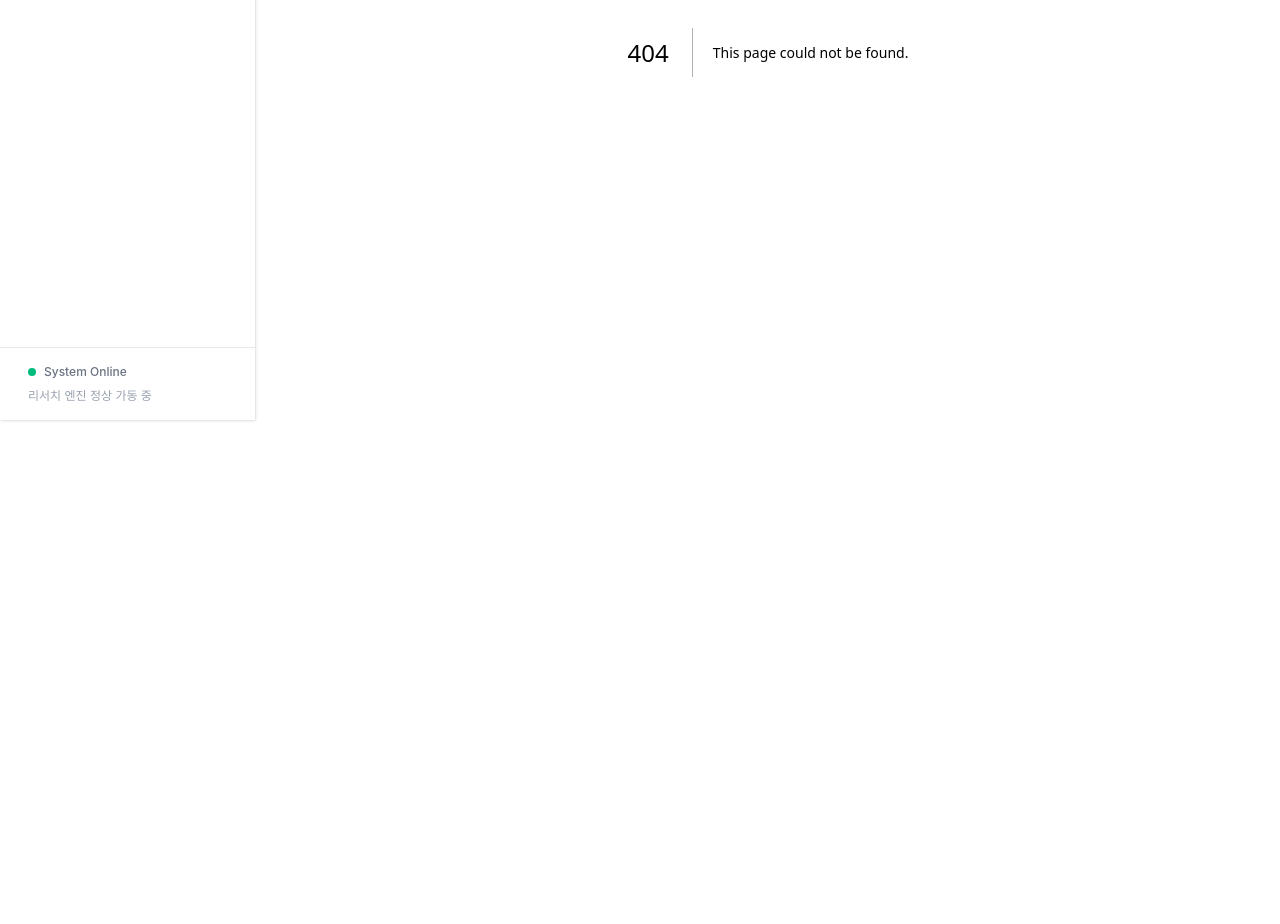
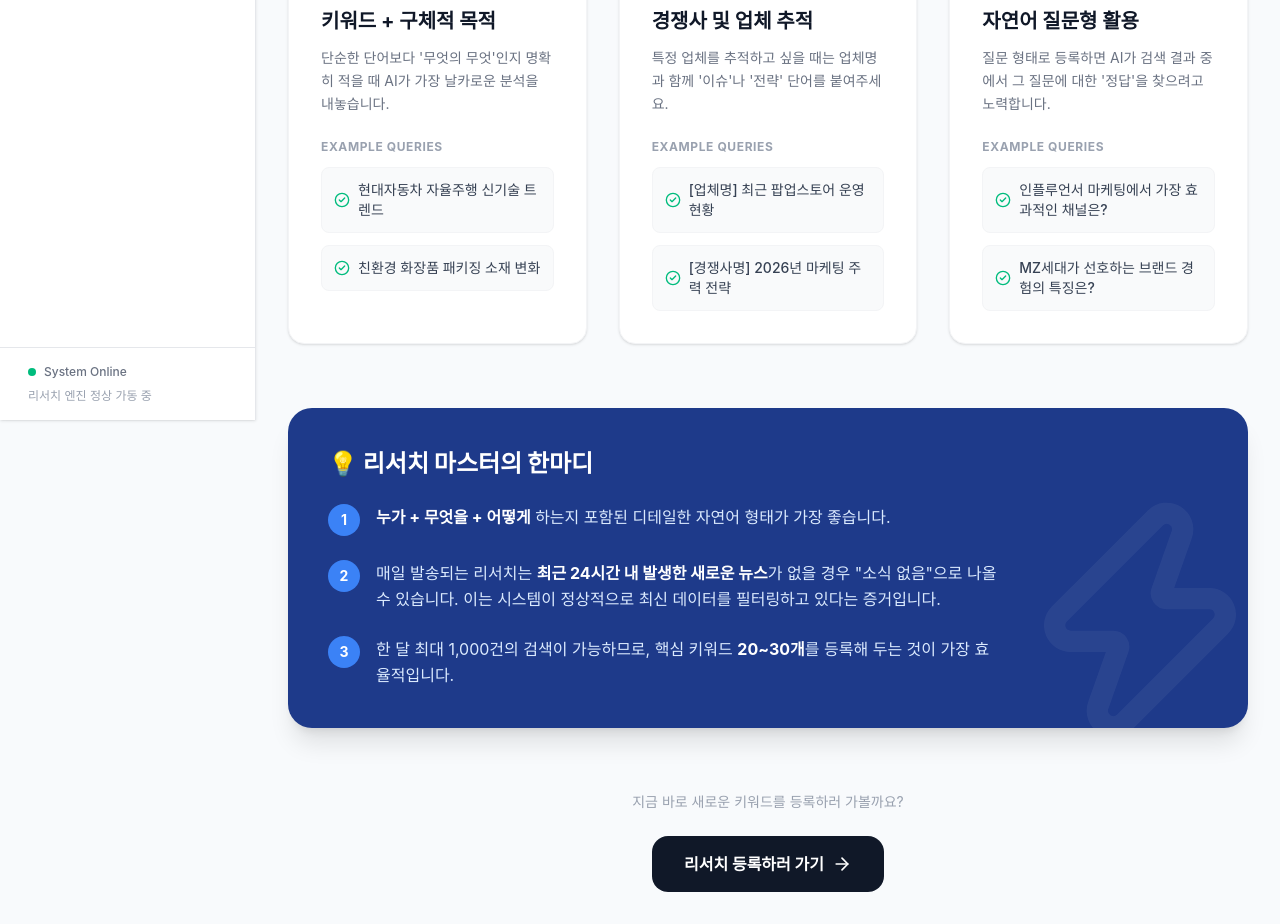
Before and after one commit to goodemotion10-prog/brandingforyou-dashboard, a Next.js app: page /tips in a window 1280 px wide. Before the commit this address had no page. Shown: the part 380-1304 px from the top of the page. Before the commit the page ends 864 px from the top, so only its background shows below. Built offline with nearby package versions, Linux system fonts and the light colour scheme.

Commit message:
feat: add research tips page and update sidebar navigation

```diff
--- /dev/null
+++ b/src/app/tips/page.tsx
@@ -0,0 +1,124 @@
+"use client";
+
+import {
+  Lightbulb,
+  Target,
+  Users,
+  Search,
+  CheckCircle2,
+  ArrowRight,
+  Zap,
+  MessageSquare,
+  Sparkles
+} from "lucide-react";
+
+const TipCard = ({ icon: Icon, title, description, examples, color }: any) => (
+  <div className="bg-white rounded-2xl border border-gray-100 p-8 shadow-sm hover:shadow-md transition-all hover:border-brand-200 group">
+    <div className={`w-12 h-12 rounded-xl ${color} flex items-center justify-center mb-6 group-hover:scale-110 transition-transform`}>
+      <Icon className="w-6 h-6 text-white" />
+    </div>
+    <h3 className="text-xl font-bold text-gray-900 mb-3">{title}</h3>
+    <p className="text-gray-500 text-sm leading-relaxed mb-6">
+      {description}
+    </p>
+    <div className="space-y-3">
+      <p className="text-xs font-bold text-gray-400 uppercase tracking-wider">Example Queries</p>
+      {examples.map((ex: string, i: number) => (
+        <div key={i} className="flex items-center gap-2 p-3 bg-gray-50 rounded-lg border border-gray-100 text-sm text-gray-700 font-medium">
+          <CheckCircle2 className="w-4 h-4 text-emerald-500 flex-shrink-0" />
+          {ex}
+        </div>
+      ))}
+    </div>
+  </div>
+);
+
+export default function TipsPage() {
+  return (
+    <div className="max-w-6xl animate-in fade-in slide-in-from-bottom-4 duration-700">
+      <header className="mb-12">
+        <div className="inline-flex items-center gap-2 px-3 py-1 rounded-full bg-brand-50 text-brand-600 text-xs font-bold mb-4">
+          <Sparkles className="w-3 h-3" />
+          RESEARCH GUIDE
+        </div>
+        <h1 className="text-4xl font-black text-gray-900 mb-4 tracking-tight leading-tight">
+          더 날카로운 리서치 결과를 <br/>얻기 위한 가이드
+        </h1>
+        <p className="text-lg text-gray-500 max-w-2xl font-medium">
+          키워드 조합 하나로 AI의 분석 깊이가 달라집니다. <br/>브랜딩포유 대시보드를 200% 활용하는 방법을 알아보세요.
+        </p>
+      </header>
+
+      <div className="grid grid-cols-1 md:grid-cols-2 lg:grid-cols-3 gap-8 mb-16">
+        <TipCard
+          icon={Target}
+          title="키워드 + 구체적 목적"
+          description="단순한 단어보다 '무엇의 무엇'인지 명확히 적을 때 AI가 가장 날카로운 분석을 내놓습니다."
+          examples={[
+            "현대자동차 자율주행 신기술 트렌드",
+            "친환경 화장품 패키징 소재 변화"
+          ]}
+          color="bg-blue-600"
+        />
+        <TipCard
+          icon={Users}
+          title="경쟁사 및 업체 추적"
+          description="특정 업체를 추적하고 싶을 때는 업체명과 함께 '이슈'나 '전략' 단어를 붙여주세요."
+          examples={[
+            "[업체명] 최근 팝업스토어 운영 현황",
+            "[경쟁사명] 2026년 마케팅 주력 전략"
+          ]}
+          color="bg-brand-600"
+        />
+        <TipCard
+          icon={MessageSquare}
+          title="자연어 질문형 활용"
+          description="질문 형태로 등록하면 AI가 검색 결과 중에서 그 질문에 대한 '정답'을 찾으려고 노력합니다."
+          examples={[
+            "인플루언서 마케팅에서 가장 효과적인 채널은?",
+            "MZ세대가 선호하는 브랜드 경험의 특징은?"
+          ]}
+          color="bg-indigo-600"
+        />
+      </div>
+
+      <section className="bg-brand-900 rounded-3xl p-10 text-white relative overflow-hidden shadow-xl">
+        <Zap className="absolute right-[-20px] bottom-[-20px] w-64 h-64 text-white opacity-5" />
+        <div className="relative z-10 max-w-2xl">
+          <h2 className="text-2xl font-black mb-6">💡 리서치 마스터의 한마디</h2>
+          <div className="space-y-6">
+            <div className="flex gap-4">
+              <div className="w-8 h-8 rounded-full bg-brand-500 flex items-center justify-center font-bold text-sm shrink-0">1</div>
+              <p className="text-brand-100 leading-relaxed">
+                <strong className="text-white">누가 + 무엇을 + 어떻게</strong> 하는지 포함된 디테일한 자연어 형태가 가장 좋습니다.
+              </p>
+            </div>
+            <div className="flex gap-4">
+              <div className="w-8 h-8 rounded-full bg-brand-500 flex items-center justify-center font-bold text-sm shrink-0">2</div>
+              <p className="text-brand-100 leading-relaxed">
+                매일 발송되는 리서치는 <strong className="text-white">최근 24시간 내 발생한 새로운 뉴스</strong>가 없을 경우 "소식 없음"으로 나올 수 있습니다. 이는 시스템이 정상적으로 최신 데이터를 필터링하고 있다는 증거입니다.
+              </p>
+            </div>
+            <div className="flex gap-4">
+              <div className="w-8 h-8 rounded-full bg-brand-500 flex items-center justify-center font-bold text-sm shrink-0">3</div>
+              <p className="text-brand-100 leading-relaxed">
+                한 달 최대 1,000건의 검색이 가능하므로, 핵심 키워드 <strong className="text-white">20~30개</strong>를 등록해 두는 것이 가장 효율적입니다.
+              </p>
+            </div>
+          </div>
+        </div>
+      </section>
+
+      <footer className="mt-16 text-center">
+        <p className="text-gray-400 text-sm mb-6">지금 바로 새로운 키워드를 등록하러 가볼까요?</p>
+        <a
+          href="/research"
+          className="inline-flex items-center gap-2 px-8 py-4 bg-gray-900 text-white font-bold rounded-2xl hover:bg-gray-800 transition-all hover:scale-105"
+        >
+          리서치 등록하러 가기
+          <ArrowRight className="w-5 h-5" />
+        </a>
+      </footer>
+    </div>
+  );
+}
--- a/src/components/Sidebar.tsx
+++ b/src/components/Sidebar.tsx
@@ -7,7 +7,8 @@ import {
   Search,
   History,
   Settings,
-  Sparkles
+  Sparkles,
+  Lightbulb
 } from "lucide-react";
 
 const menuItems = [
@@ -15,6 +16,7 @@ const menuItems = [
   { icon: Search, label: "리서치 관리", href: "/research" },
   { icon: History, label: "리서치 결과", href: "/history" },
   { icon: Settings, label: "설정", href: "/settings" },
+  { icon: Lightbulb, label: "사용법 가이드", href: "/tips" },
 ];
 
 export default function Sidebar() {
```
